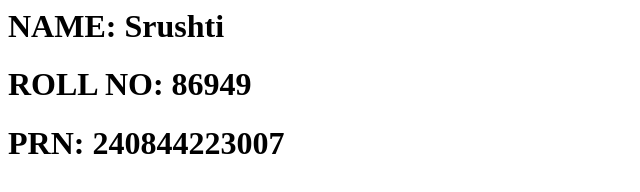
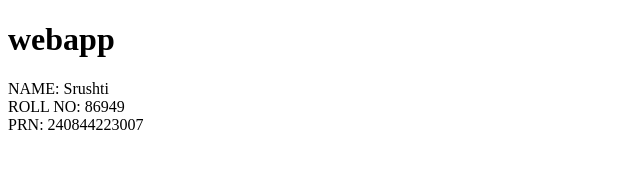
Before and after one commit to srushti-bhosale/Srushti, a plain HTML site: page index.html in a window 1280 px wide. Shown: the whole page, without its empty margins (0-640 px from the left). Drawn offline with Linux system fonts and the light colour scheme.

Commit message:
secoond commit

```diff
--- a/index.html
+++ b/index.html
@@ -1,3 +1,21 @@
-<h1>NAME: Srushti</h1>
-<h1>ROLL NO: 86949</h1>
-<h1>PRN: 240844223007</h1>
+<!DOCTYPE html>
+<html lang="en">
+  <head>
+    <meta charset="UTF-8" />
+    <meta name="viewport" content="width=device-width, initial-scale=1.0" />
+    <title>Document</title>
+  </head>
+  <body>
+    <h1>webapp</h1>
+    <div>
+        NAME: Srushti
+    </div>
+    <div>
+        ROLL NO: 86949
+    </div>
+    <div>
+        PRN: 240844223007
+    </div>
+
+  </body>
+</html>
```
